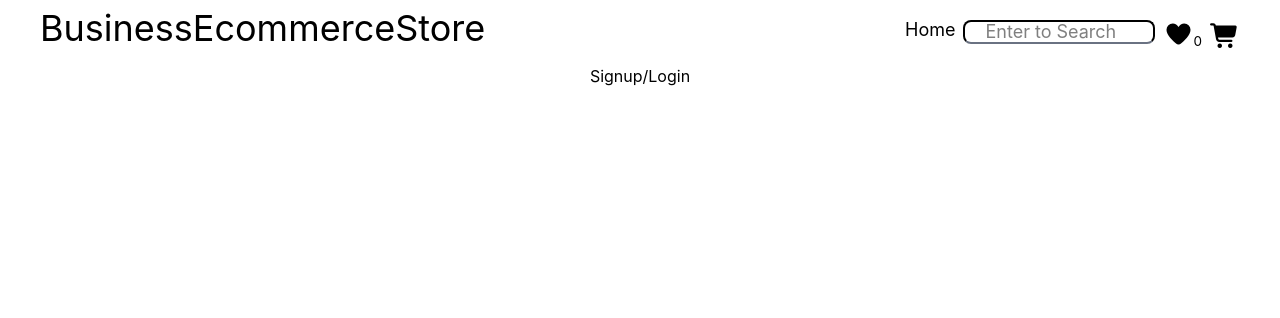
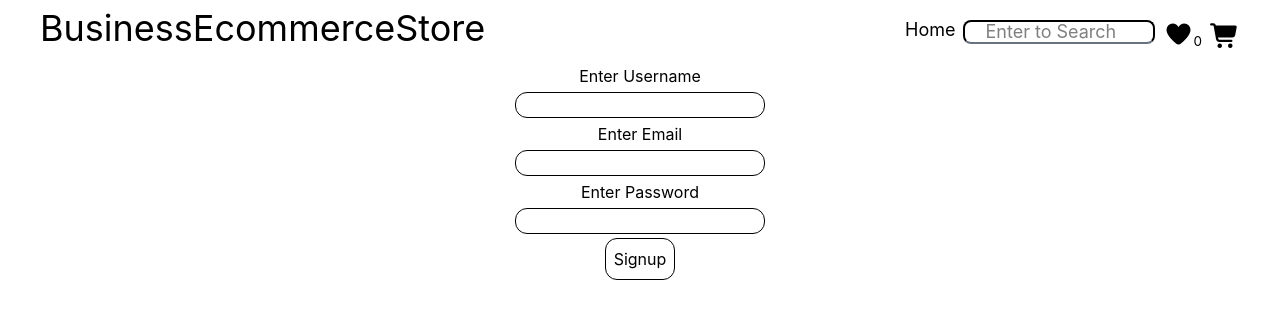
Before and after one commit to shivenhanda/CodeAlpha_EcommerceStore, a React (Vite) app in the folder frontend/: page /auth in a window 1280 px wide. Shown: the top 318 px of the page. Built offline with nearby package versions, Linux system fonts and the light colour scheme.

Commit message:
feat: add SignupLoginForm

```diff
--- a/frontend/src/auth/AuthPage.jsx
+++ b/frontend/src/auth/AuthPage.jsx
@@ -1,10 +1,11 @@
 import React from 'react'
+import Signup from './Signup'
 
 export default function AuthPage() {
   return (
     <div>
-        <div className="flex justify-center">
-            Signup/Login
+        <div>
+            <Signup/>
         </div>
     </div>
   )
--- a/frontend/src/auth/Login.jsx
+++ b/frontend/src/auth/Login.jsx
@@ -2,6 +2,12 @@ import React from 'react'
 
 export default function Login() {
   return (
-    <div>Login</div>
+    <form action="" className="flex justify-center items-center flex-col gap-1">
+      <label htmlFor="user">Enter Username</label>
+      <input type="text" name="user" id="user" className="border border-black rounded-xl text-center"/>
+      <label htmlFor="password">Enter Password</label>
+      <input type="text" name="password" id="password" className="border border-black rounded-xl text-center"/>
+      <button className="border border-black rounded-xl text-center p-2">Login</button>
+    </form>
   )
 }
--- a/frontend/src/auth/Signup.jsx
+++ b/frontend/src/auth/Signup.jsx
@@ -2,6 +2,14 @@ import React from 'react'
 
 export default function Signup() {
   return (
-    <div>Signup</div>
+    <form action="" className="flex justify-center items-center flex-col gap-1">
+      <label htmlFor="user">Enter Username</label>
+      <input type="text" name="user" id="user" className="border border-black rounded-xl text-center"/>
+      <label htmlFor="email">Enter Email</label>
+      <input type="text" name="email" id="email" className="border border-black rounded-xl text-center"/>
+      <label htmlFor="password">Enter Password</label>
+      <input type="text" name="password" id="password" className="border border-black rounded-xl text-center"/>
+      <button className="border border-black rounded-xl text-center p-2">Signup</button>
+    </form>
   )
 }
```
